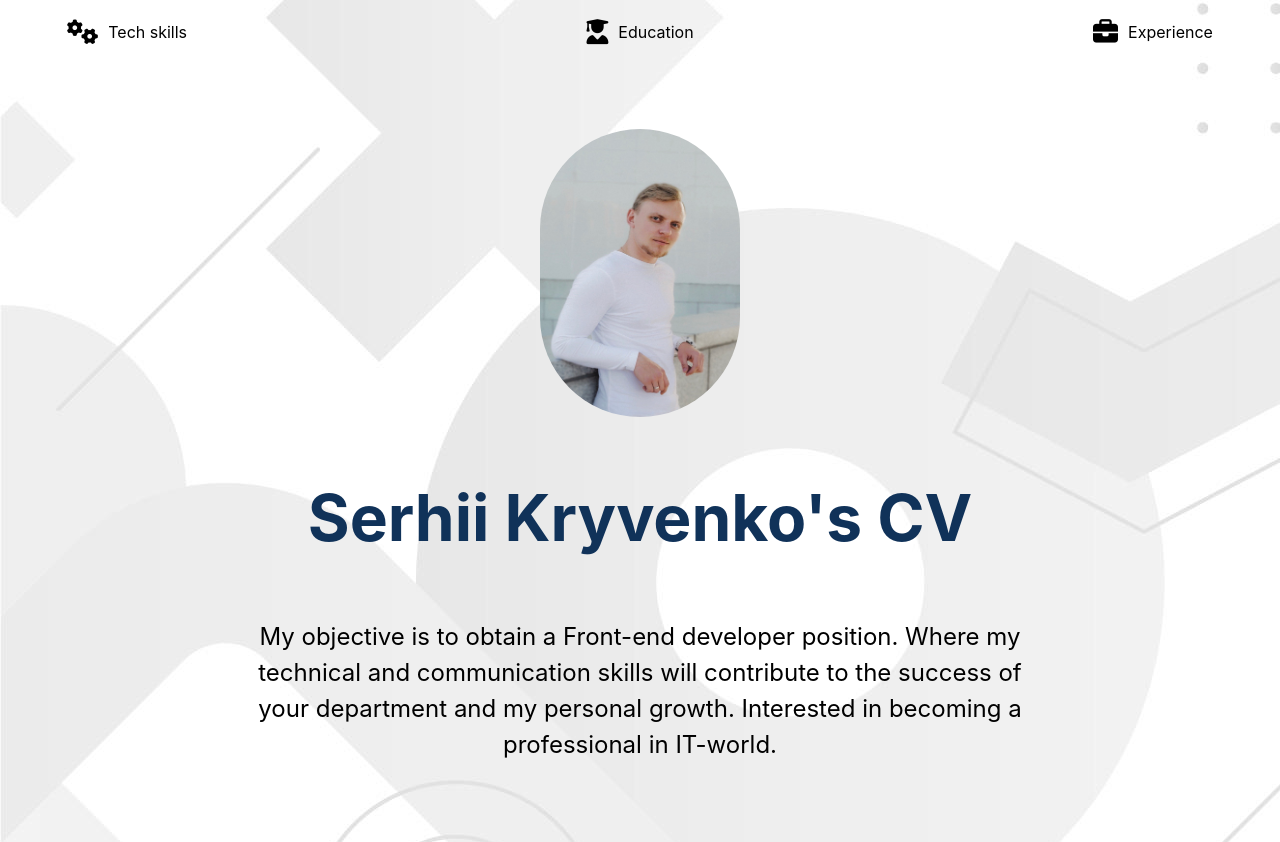
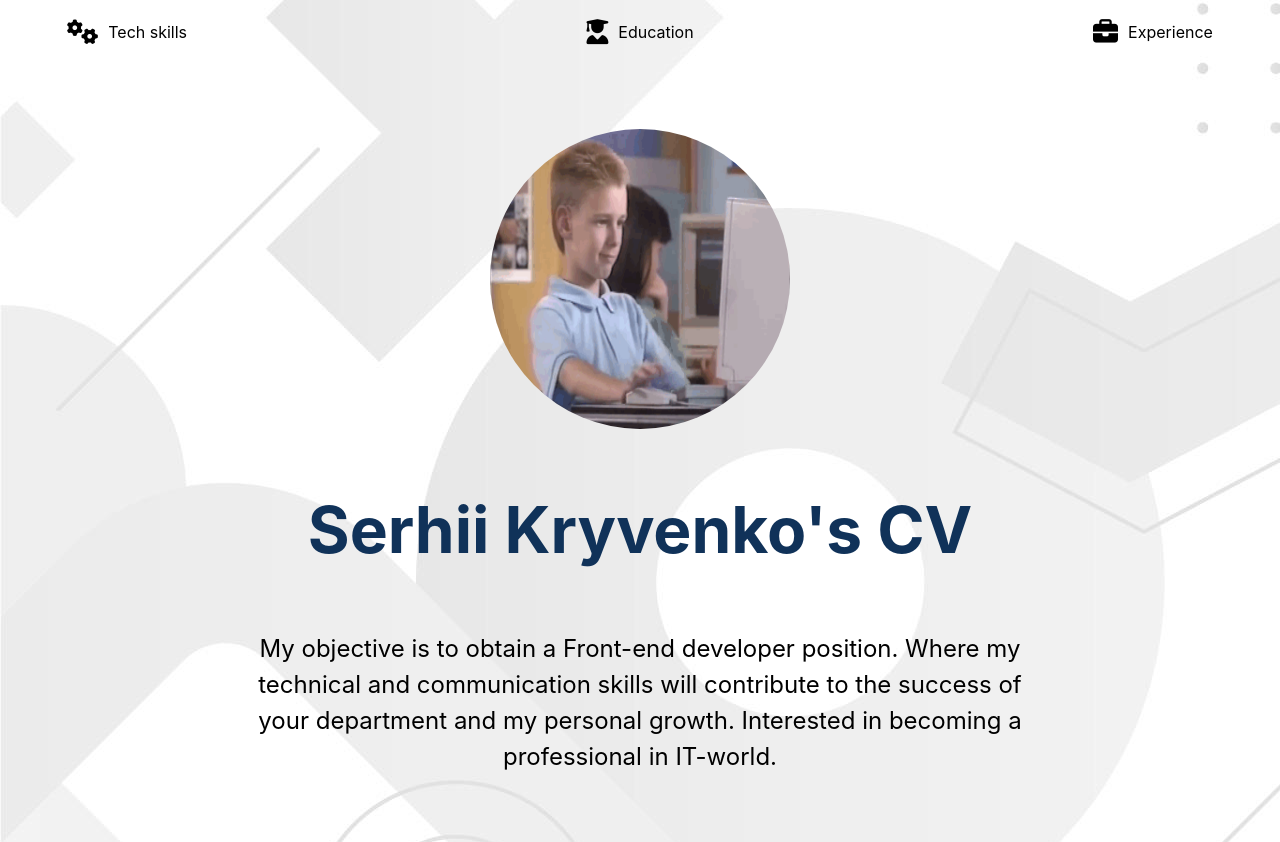
Before and after one commit to MadWolfInTheHub/Portfolio, a Next.js app: page / in a window 1280 px wide. Shown: the top 842 px of the page. Built offline with nearby package versions, Linux system fonts and the light colour scheme.

Commit message:
Profile pic updated

```diff
--- a/components/ProfileHeader.jsx
+++ b/components/ProfileHeader.jsx
@@ -10,8 +10,8 @@ export default function ProfileHeader({ userInfo }) {
           priority
           src={`${profilePhoto.src}`}
           className={utilStyles.borderCircle}
-          height={288}
-          width={200}
+          height={300}
+          width={300}
           alt={`${name}`}
         />
         <h1 className={styles.title}>
--- a/usersData/user.js
+++ b/usersData/user.js
@@ -2,7 +2,7 @@ const user = {
   name: 'Serhii Kryvenko',
   objective: 'My objective is to obtain a Front-end developer position. Where my technical and communication skills will contribute to the success of your department and my personal growth. Interested in becoming a professional in IT-world.',
   profilePhoto: {
-    src: "/images/profile.jpg",
+    src: "/images/profilegif.gif",
   },
   education: [
     {
```
Also changed, not shown: public/images/profilegif.gif (added).
